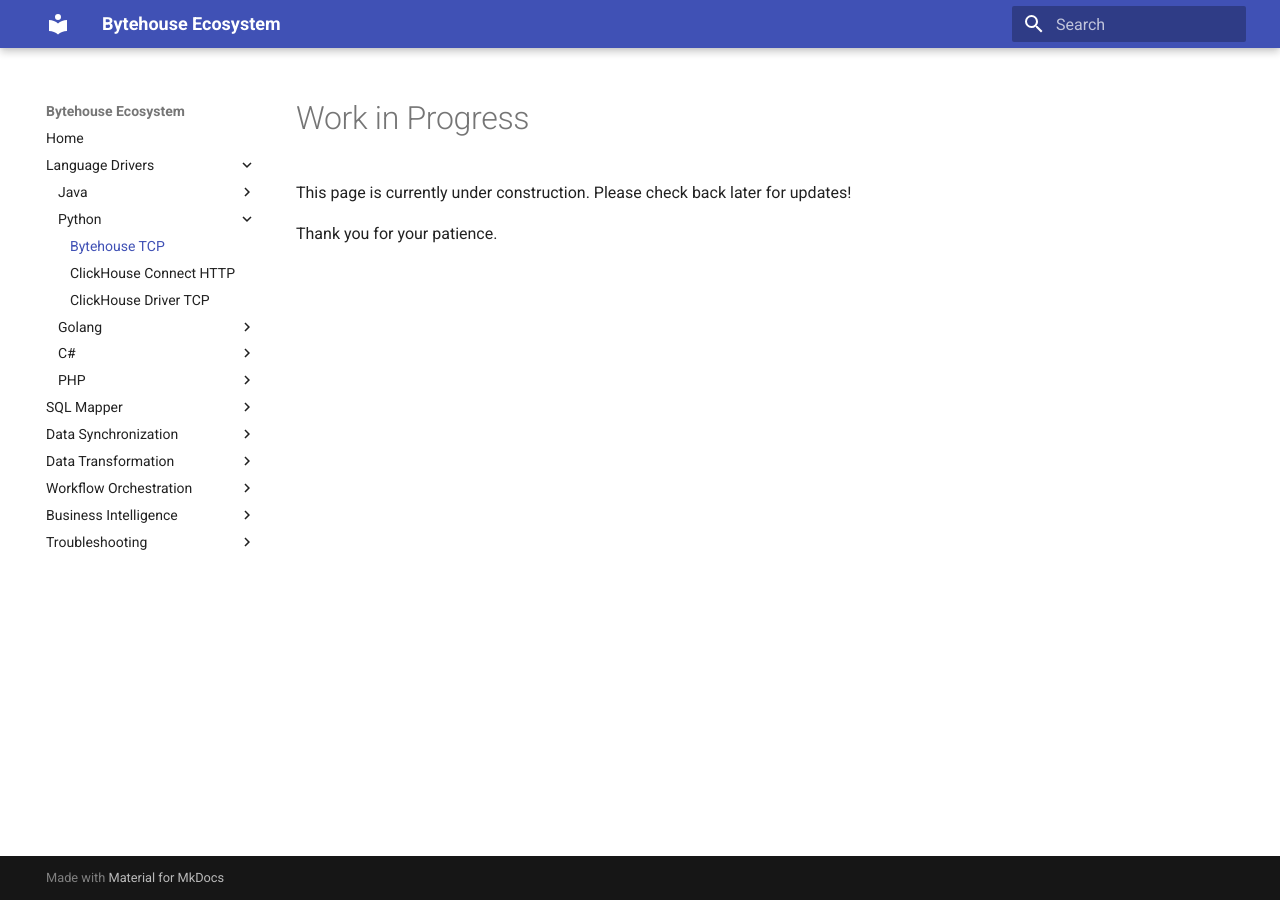
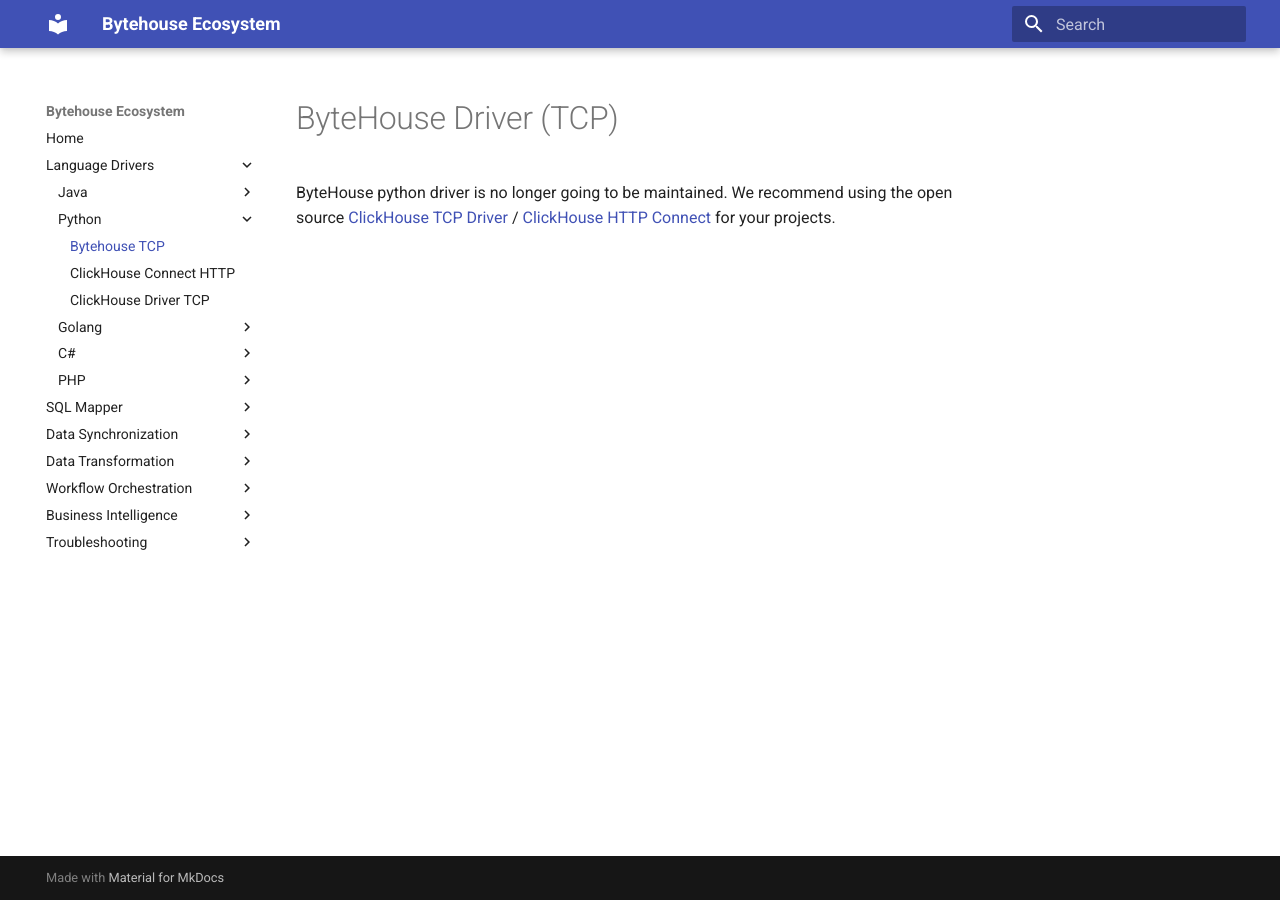
Before and after one commit to bytehouse-docs/ecosystem, an MkDocs documentation site: the page built from docs/python/bytehouse-tcp.md, in a window 1280 px wide. Built offline with MkDocs 1.6.1 and Material for MkDocs 9.7.7, drawn with Linux system fonts in a browser that asks for light colours.

Commit message:
Update bytehouse-driver page

```diff
--- a/docs/python/bytehouse-tcp.md
+++ b/docs/python/bytehouse-tcp.md
@@ -1,5 +1,5 @@
-# Work in Progress
+# ByteHouse Driver (TCP)
 
-This page is currently under construction. Please check back later for updates!
-
-Thank you for your patience.
+ByteHouse python driver is no longer going to be maintained. We recommend using the open source
+[ClickHouse TCP Driver](clickhouse-driver-tcp.md) / [ClickHouse HTTP Connect](clickhouse-connect-http.md)
+for your projects.
```
Also changed, not shown: docs/python/clickhouse-connect-http.md (+0 -3 lines).
